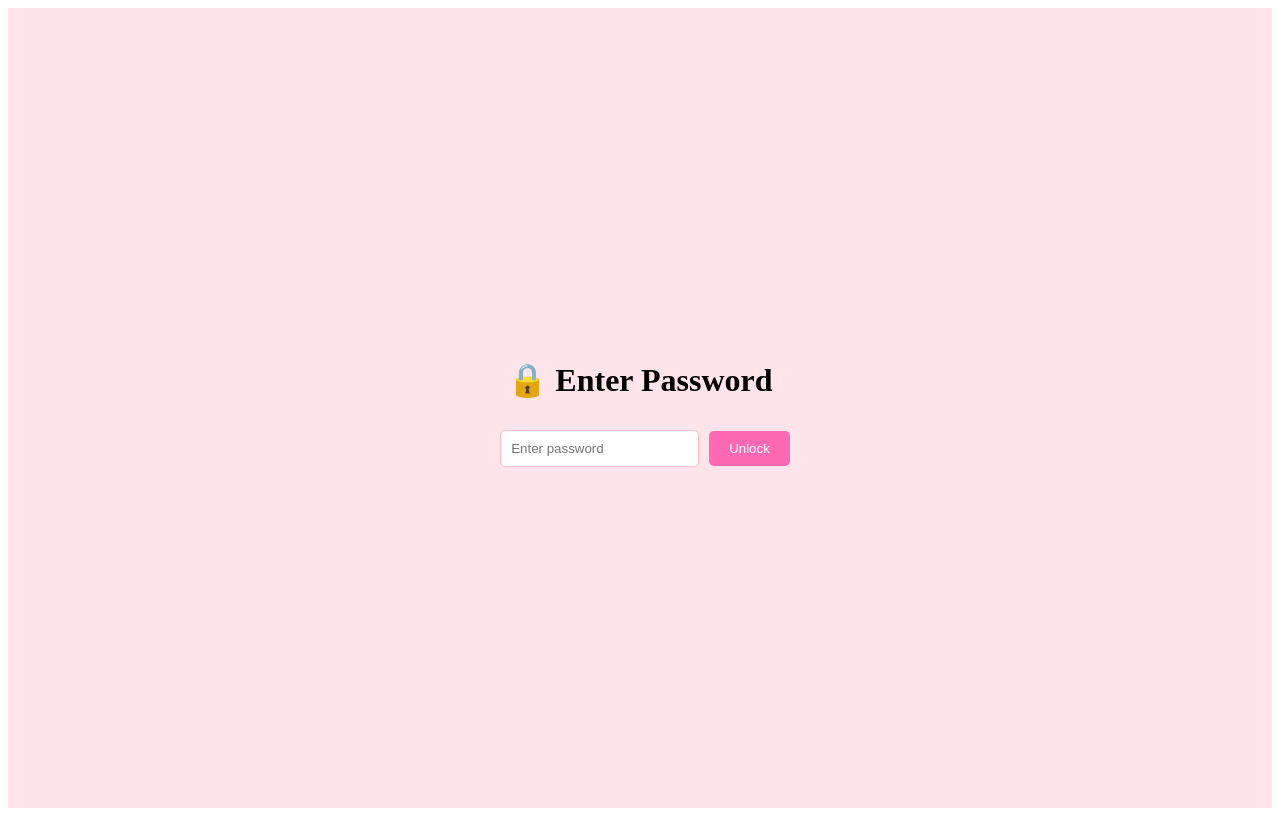
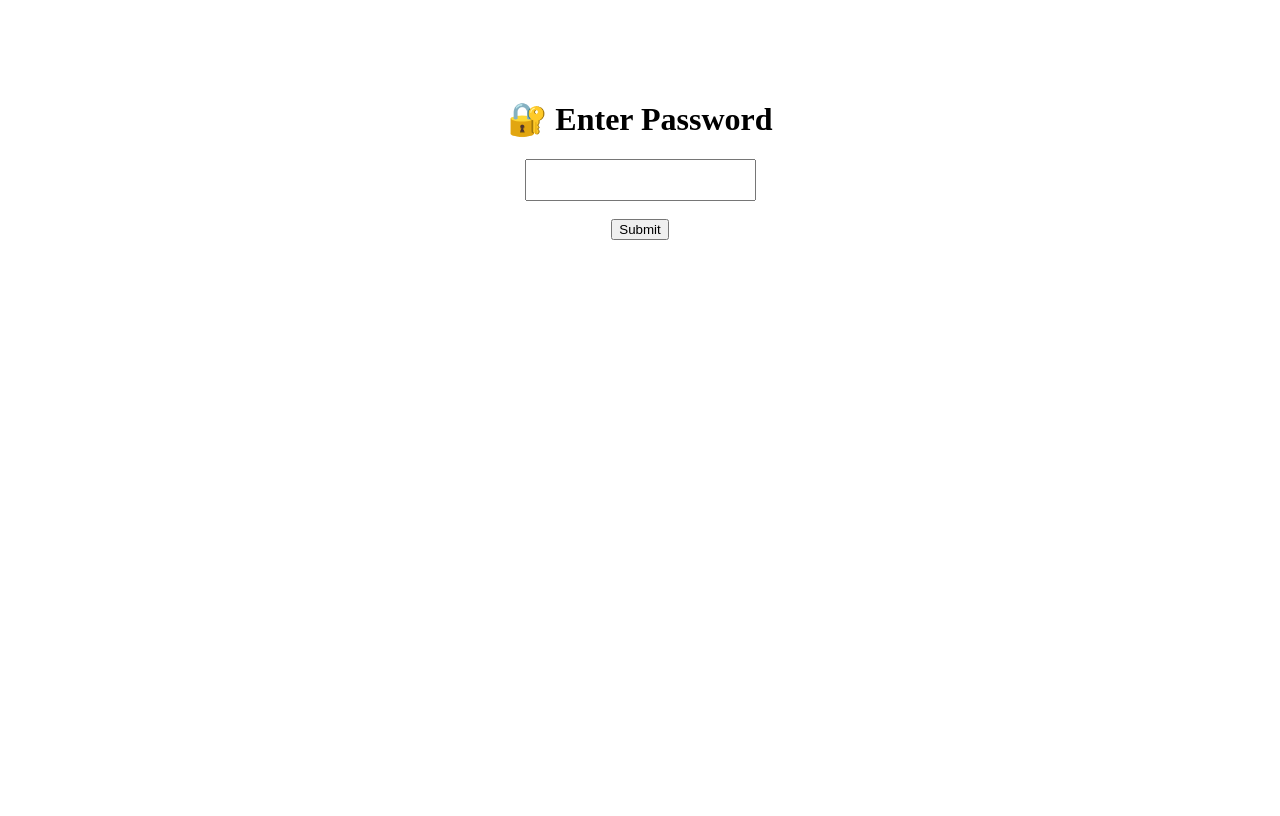
Before and after one commit to Nausherwan786786/sorry, a Next.js app: page /login in a window 1280 px wide. Built offline with nearby package versions, Linux system fonts and the light colour scheme.

Commit message:
Update login.js

```diff
--- a/src/pages/login.js
+++ b/src/pages/login.js
@@ -1,3 +1,4 @@
+// src/pages/login.js
 import { useState } from 'react';
 import { useRouter } from 'next/router';
 
@@ -5,43 +6,26 @@ export default function LoginPage() {
   const [password, setPassword] = useState('');
   const router = useRouter();
 
-  const handleSubmit = (e) => {
-    e.preventDefault();
-    if (password === 'panda123') {
+  const checkPassword = () => {
+    if (password === '12345') {
       localStorage.setItem('authorized', 'true');
       router.push('/');
     } else {
-      alert('❌ Wrong password!');
+      alert('Incorrect password');
     }
   };
 
   return (
-    <div style={styles.container}>
-      <h1>🔒 Enter Password</h1>
-      <form onSubmit={handleSubmit}>
-        <input
-          type="password"
-          value={password}
-          onChange={(e) => setPassword(e.target.value)}
-          placeholder="Enter password"
-          style={styles.input}
-        />
-        <button type="submit" style={styles.button}>Unlock</button>
-      </form>
+    <div style={{ textAlign: 'center', marginTop: '100px' }}>
+      <h1>🔐 Enter Password</h1>
+      <input
+        type="password"
+        value={password}
+        onChange={(e) => setPassword(e.target.value)}
+        style={{ padding: '10px', fontSize: '16px' }}
+      />
+      <br /><br />
+      <button onClick={checkPassword}>Submit</button>
     </div>
   );
 }
-
-const styles = {
-  container: {
-    display: 'flex', flexDirection: 'column', alignItems: 'center',
-    justifyContent: 'center', height: '100vh', background: '#ffe4ec'
-  },
-  input: {
-    padding: '10px', margin: '10px', borderRadius: '5px', border: '1px solid pink'
-  },
-  button: {
-    padding: '10px 20px', background: '#ff69b4', color: '#fff',
-    border: 'none', borderRadius: '5px'
-  }
-};
```
